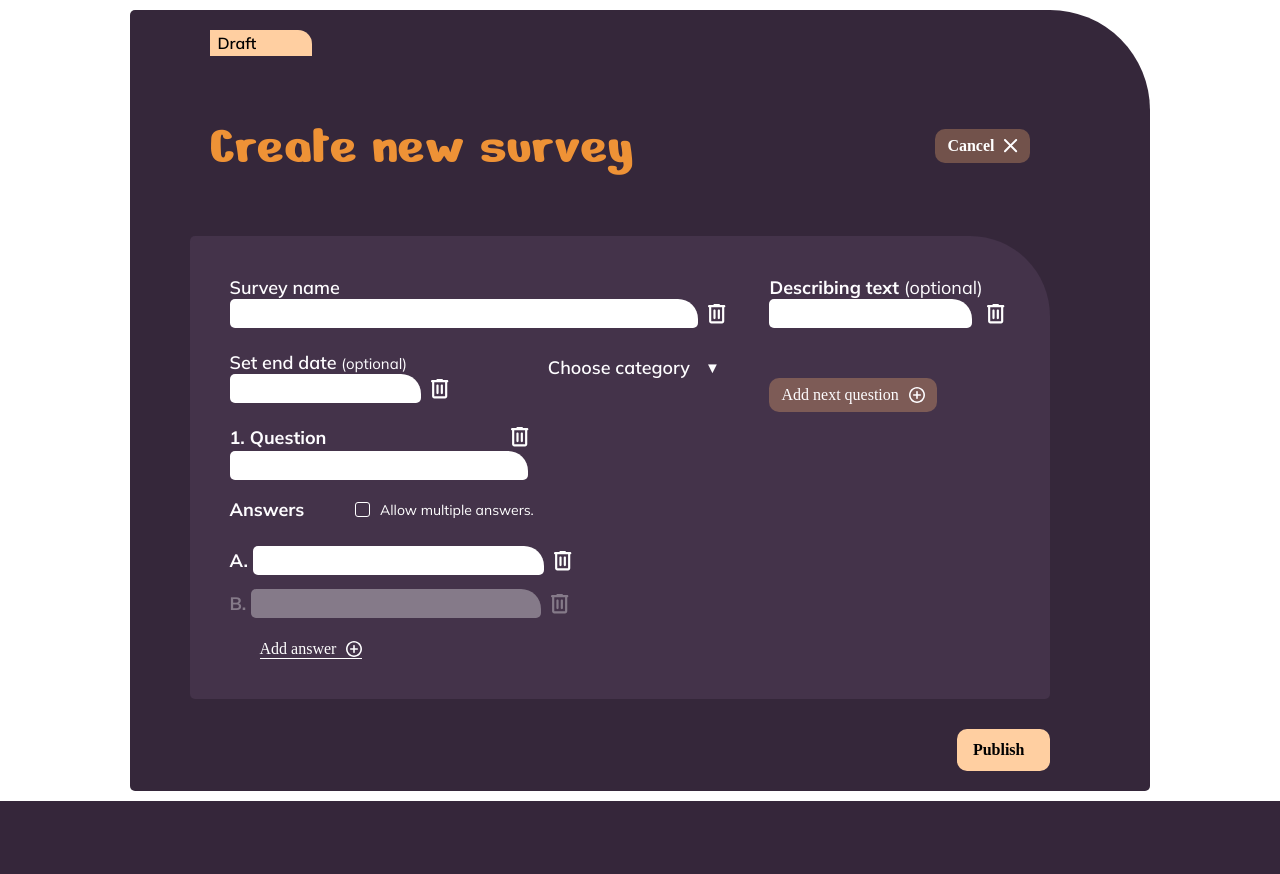
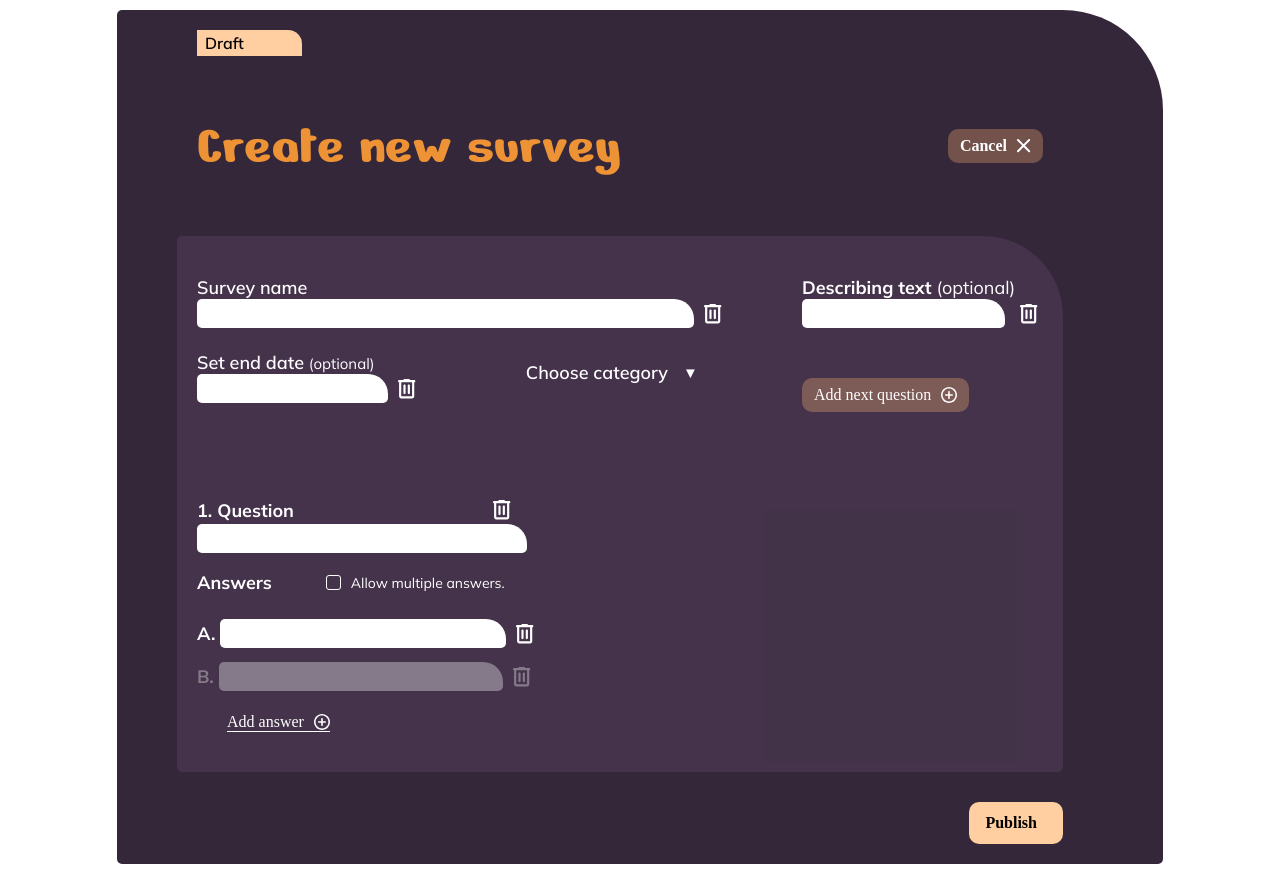
Before and after one commit to hld2705/PollApp, an Angular app: page /new-survey in a window 1280 px wide. Before the commit the page ends 801 px from the top, so only its background shows below. Built offline with nearby package versions, Linux system fonts and the light colour scheme; a web font is replaced by a local one.

Commit message:
Added category functions for the dropdown menu, added the needed interface for category, UI still needs work

```diff
--- a/src/app/shared/components/createnewsurvey/createnewsurvey.html
+++ b/src/app/shared/components/createnewsurvey/createnewsurvey.html
@@ -14,6 +14,7 @@
         </div>
 
         <div class="formsbubble">
+            <div class="formsbubble__top">
                 <div class="formsbubble__leftside">
                     <div class="surveynameform">
                         <div class="surveynameform__text">
@@ -37,13 +38,28 @@
                                     </div>
                                 </div>
                             </div>
+                            <div class="surveyenddate__text--category" (click)="toggleMenu()">
                                 <div class="surveyenddate__text--category">
                                     <p>Choose category</p>
+                                    @if(menuOpen){
+                                    <span>▲</span>
+                                    }@else{
                                     <span>▼</span>
+                                    }
+                                </div>
+                                @if(menuOpen){
+                                <div class="dropdowncategorymenu">
+                                    @for(category of categories; track category){
+                                    <p (click)="$event.stopPropagation(); chooseCategory(category)">
+                                        {{ category }}
+                                    </p>
+                                    }
+                                </div>}
+                                <p class="surveyenddate__text--choosencategory">{{category}}</p>
                             </div>
                         </div>
                     </div>
-                <app-questions></app-questions>
+
                 </div>
                 <div class="formsbubblerightside">
                     <div class="formsbubblerightside__text">
@@ -56,12 +72,13 @@
                         </div>
                     </div>
 
-                <div class="formsbubblerightside__button">
+                    <div class="formsbubblerightside__button" (click)="addQuestion()">
                         <p>Add next question</p>
                         <img src="/assets/add_circle.svg">
                     </div>
                 </div>
-
+            </div>
+            <app-questions [questions]="questions"></app-questions>
         </div>
         <div class="publishbutton">
             <p>Publish</p>
--- a/src/app/shared/components/createnewsurvey/createnewsurvey.scss
+++ b/src/app/shared/components/createnewsurvey/createnewsurvey.scss
@@ -85,10 +85,23 @@
     gap: 64px;
     background-color: #8E709929;
     width: 100%;
-    @include mx.flex-center($align: flex-start, $flex-direction: row, $justify: center);
+    @include mx.flex-center($align: stretch, $flex-direction: column, $justify: flex-start);
 
     &__leftside {
         @include mx.flex-center($align: flex-start, $flex-direction: column, $justify: center);
+    }
+
+    &__top {
+        display: flex;
+        align-items: flex-start;
+        justify-content: space-between;
+        gap: 64px;
+        width: 100%;
+    }
+
+    app-questions {
+        display: block;
+        width: 100%;
     }
 }
 
@@ -154,6 +167,12 @@
             gap: 15px;
             cursor: pointer;
             padding: 5px;
+            position: relative;
+
+        }
+
+        &--choosencategory{
+            @include mx.mullish($size: 14px, $weight: 400, $color: #FFB770);
         }
 
         &--category:hover {
@@ -287,6 +306,7 @@
     cursor: pointer;
     margin-top: 30px;
     @include mx.flex-center($align: center, $justify: center, $flex-direction: row);
+
     p {
         @include mx.nokora($size: 16px, $weight: 700);
         margin: 0px;
@@ -307,3 +327,33 @@
         }
     }
 }
+
+.questions-list {
+    display: grid;
+    grid-template-columns: repeat(auto-fit, minmax(280px, 1fr));
+    gap: 24px;
+}
+
+.dropdowncategorymenu {
+    background-color: #FFFF;
+    @include mx.flex-center($align: flex-start, $justify: center, $flex-direction: column);
+    position: absolute;
+    top: 100%;
+    left: 6px;
+    padding-top: 8px;
+    padding-right: 4px;
+    padding-bottom: 8px;
+    padding-left: 4px;
+    border-radius: 6px;
+
+    p {
+        @include mx.mullish($size: 14px, $weight: 400, $color: black);
+        cursor: pointer;
+        padding: 4px;
+        &:hover{
+            background-color: #F4E9FB;
+            border-radius: 6px;
+
+        }
+    }
+}
--- a/src/app/shared/components/createnewsurvey/createnewsurvey.ts
+++ b/src/app/shared/components/createnewsurvey/createnewsurvey.ts
@@ -1,6 +1,8 @@
 import { Component } from '@angular/core';
 import { RouterLink } from '@angular/router';
 import { Questions } from './questions/questions';
+import { QuestionInterface } from '../../interfaces/interfaces';
+import { Category } from '../../interfaces/interfaces';
 
 @Component({
   selector: 'app-createnewsurvey',
@@ -10,4 +12,46 @@ import { Questions } from './questions/questions';
 })
 export class Createnewsurvey {
 
+  categories: string[] = [
+    'All Surveys',
+    'Team Activities',
+    'Health & Wellness',
+    'Gaming & Entertainment',
+    'Education & Learning',
+    'Lifestyle & Preferences',
+    'Technology & Innovation'
+  ];
+
+  questions: QuestionInterface[] = [
+    {
+      questionNumber: 1,
+      text: '',
+      multipleAnswers: false,
+      answerNumber: 0,
+      answers: ['', '']
+    }
+  ];
+
+  addQuestion() {
+    this.questions.push({
+      questionNumber: this.questions.length + 1,
+      text: '',
+      multipleAnswers: false,
+      answerNumber: 0,
+      answers: ['', '']
+    });
+  }
+
+  menuOpen = false;
+  category = '';
+
+  chooseCategory(category: string) {
+    this.category = category
+    this.menuOpen = false;
+  }
+
+  toggleMenu() {
+    this.menuOpen = !this.menuOpen;
+  }
+
 }
--- a/src/app/shared/components/createnewsurvey/questions/questions.html
+++ b/src/app/shared/components/createnewsurvey/questions/questions.html
@@ -1,4 +1,5 @@
-@for (question of questions; track question.questionNumber) {
+<div class="questions-list">
+    @for (question of questions(); track question.questionNumber) {
     <div class="questions">
         <div class="questions__text">
             <p>{{ question.questionNumber }}. Question</p>
@@ -31,9 +32,10 @@
                     <img src="/assets/add_circle.svg">
                 </div>
                 @if(question.answers.length > 2)
-            {<p class="answers__addnewanswer--warningmessage">Up to 6 fields possible</p>
+                {<p class="answers__addnewanswer--warningmessage">You can add up to 6 answer fields.</p>
                 }
             </div>
         </div>
     </div>
     }
+</div>
--- a/src/app/shared/components/createnewsurvey/questions/questions.scss
+++ b/src/app/shared/components/createnewsurvey/questions/questions.scss
@@ -1,20 +1,20 @@
 @use '../../../../../mixins/main-mixin.scss' as mx;
 
 .questions {
-    width: 100%;
+    width: 70% !important;
     @include mx.flex-center($align: flex-start, $flex-direction: column, $justify: flex-start);
     margin: 0px;
     margin-top: 20px;
 
-    input {
+    input:not([type='checkbox']) {
         @include mx.inputfield();
         margin: 0px;
-        min-width: 112%;
+        min-width: 110% !important;
     }
 
     &__text {
         @include mx.flex-center($align: center, $flex-direction: row, $justify: space-between);
-        min-width: 120%;
+        width: 111%;
 
         p {
             @include mx.mullish($size: 18px, $weight: 700, $color: #FEFDFF);
@@ -40,10 +40,9 @@
     &__text {
         @include mx.flex-center($align: center, $flex-direction: row, $justify: space-between);
         @include mx.mullish($size: 18px, $weight: 700, $color: #FEFDFF);
-        width: 100%;
+        width: auto;
         margin: 0px;
-
-
+        gap: 50px;
 
         &--checkbox {
             @include mx.flex-center($align: center, $flex-direction: row, $justify: space-between);
@@ -56,12 +55,13 @@
             input {
                 @include mx.checkbox();
                 margin-right: 10px;
-                min-width: auto;
                 cursor: pointer;
+                max-width: 30px !important;
             }
 
             &:hover input {
                 background-color: #FFCFA199;
+                max-width: 30px !important;
             }
         }
     }
@@ -92,9 +92,10 @@
     &__addnewanswer {
         padding-left: 30px;
         cursor: pointer;
-        @include mx.flex-center($align: center, $flex-direction: row, $justify: center);
+        @include mx.flex-center($align: flex-end, $flex-direction: row, $justify: center);
+        gap: 15px;
 
-        p {
+        &--borderbottom-p {
             @include mx.nokora($size: 16px, $weight: 500);
             color: #ffff;
             font-style: normal;
@@ -109,9 +110,16 @@
         }
 
         &--warningmessage {
-            p {
-                @include mx.mullish($size: 14px, $weight: 400, $color: #FEFDFF);
-            }
+                @include mx.mullish($size: 13px, $weight: 300, $color: #FEFDFF);
+                margin-right: 10px;
+                margin: 0px;
+                cursor: default;
         }
     }
 }
+
+.questions-list {
+  display: grid;
+  grid-template-columns: repeat(auto-fill, minmax(280px, 1fr));
+  gap: 24px;
+}
--- a/src/app/shared/components/createnewsurvey/questions/questions.ts
+++ b/src/app/shared/components/createnewsurvey/questions/questions.ts
@@ -1,5 +1,5 @@
-import { Component } from '@angular/core';
-import { QuestionInterface } from '../../../interfaces/questionanswersinterface';
+import { Component,input } from '@angular/core';
+import { QuestionInterface } from '../../../interfaces/interfaces';
 import { numberToLetter } from '../../../pipes/pipes';
 import { FormsModule } from '@angular/forms';
 
@@ -9,22 +9,14 @@ import { FormsModule } from '@angular/forms';
   templateUrl: './questions.html',
   styleUrl: './questions.scss',
 })
+
 export class Questions {
 
-  questions: QuestionInterface[] = [
-    {
-      questionNumber: 1,
-      text: '',
-      multipleAnswers: false,
-      answerNumber: 0,
-      answers: ['', '']
+    questions = input.required<QuestionInterface[]>();
+
+    addAnswer(question: QuestionInterface) {
+        if (question.multipleAnswers && question.answers.length < 6) {
+            question.answers.push('');
+        }
     }
-  ];
-
-
-  addAnswer(question: QuestionInterface) {
-    if (question.multipleAnswers == true && question.answers.length < 6) {
-      question.answers.push('')
-    }
-  }
 }
--- a/src/app/shared/interfaces/questionanswersinterface.ts
+++ b/src/app/shared/interfaces/interfaces.ts
@@ -5,3 +5,7 @@ export interface QuestionInterface {
   answerNumber:number;
   answers: string[];
 }
+
+export interface Category{
+  category: string[];
+}
```
Lines whose indentation alone changed are shown as unchanged.
